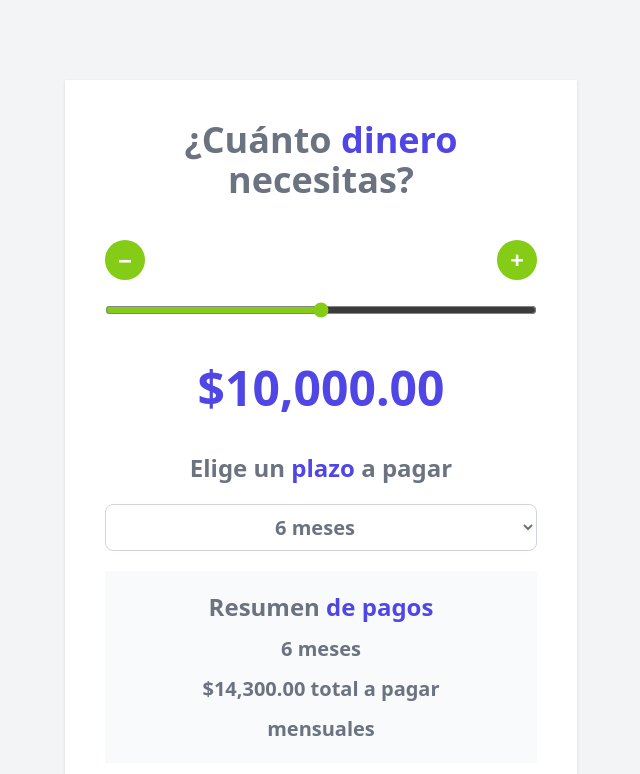
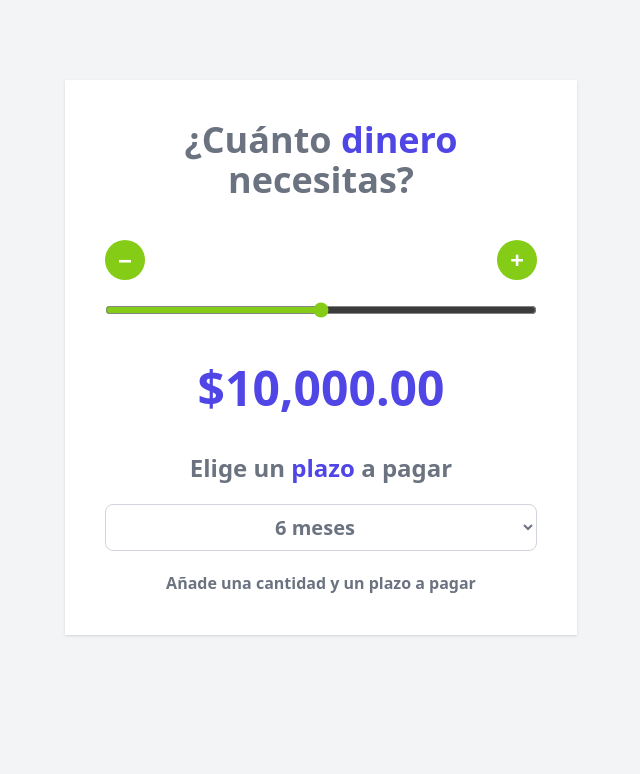
Before and after one commit to VictorLascares/cotizador-prestamos-vuejs, a Vue app: page / in a window 1280 px wide. Shown: the top 774 px of the page, without its empty margins (319-959 px from the left). Built offline with nearby package versions, Linux system fonts and the light colour scheme.

Commit message:
Uso de directivas v-if y v-else

```diff
--- a/src/App.vue
+++ b/src/App.vue
@@ -14,7 +14,7 @@ const STEP = 100;
 
 watch([amount, term], () => {
   total.value = calculateTotalPay(amount.value, term.value);
-}, { immediate: true });
+});
 
 function handleClickDecrement() {
   const value = amount.value - STEP;
@@ -74,7 +74,7 @@ function handleClickIncrease() {
       </select>
     </div>
 
-    <div class="my-5 space-y-3 bg-gray-50 p-5">
+    <div v-if="total" class="my-5 space-y-3 bg-gray-50 p-5">
       <h2 class="text-2xl font-extrabold text-gray-500 text-center">
         Resumen <span class="text-indigo-600">de pagos</span>
       </h2>
@@ -87,5 +87,9 @@ function handleClickIncrease() {
       </p>
       <p class="text-xl text-gray-500 text-center font-bold">mensuales</p>
     </div>
+
+    <p v-else class="font-extrabold text-gray-500 text-center">
+      Añade una cantidad y un plazo a pagar
+    </p>
   </div>
 </template>
```
